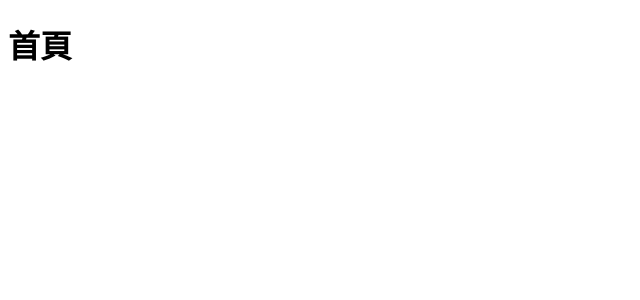
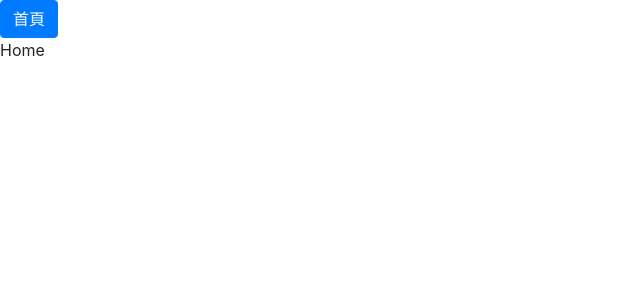
Before and after one commit to Lastor-Chen/sns_userlist_vue, a Vue app: page / in a window 1280 px wide. Shown: the top 300 px of the page, without its empty margins (0-640 px from the left). Built offline with nearby package versions, Linux system fonts and the light colour scheme.

Commit message:
[引入] bootstrap 相關 package

```diff
--- a/package.json
+++ b/package.json
@@ -8,7 +8,10 @@
     "lint": "vue-cli-service lint"
   },
   "dependencies": {
+    "bootstrap": "^4.4.1",
     "core-js": "^3.6.4",
+    "jquery": "^3.4.1",
+    "popper.js": "^1.16.1",
     "vue": "^2.6.11",
     "vue-router": "^3.1.5"
   },
--- a/src/App.vue
+++ b/src/App.vue
@@ -1,5 +1,15 @@
 <template>
   <div id="app">
-    <h1>首頁</h1>
+    <button class="btn btn-primary">首頁</button>
+    <router-view/>
   </div>
 </template>
+
+<script>
+import 'bootstrap'
+import 'bootstrap/dist/css/bootstrap.min.css'
+
+export default {
+
+}
+</script>
```
Also changed, not shown: 1 other file (tests, documents, lock files or other folders).
